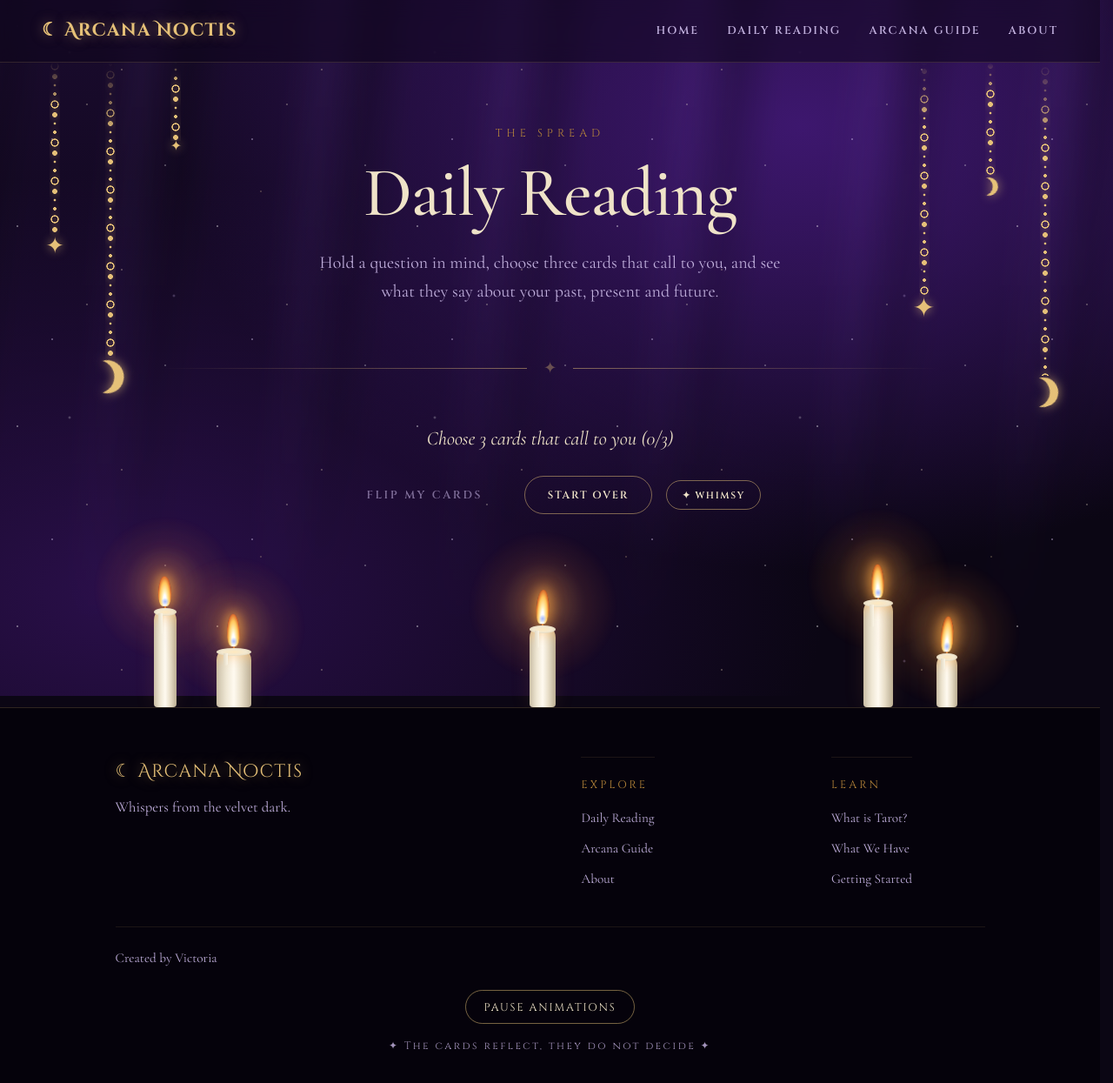
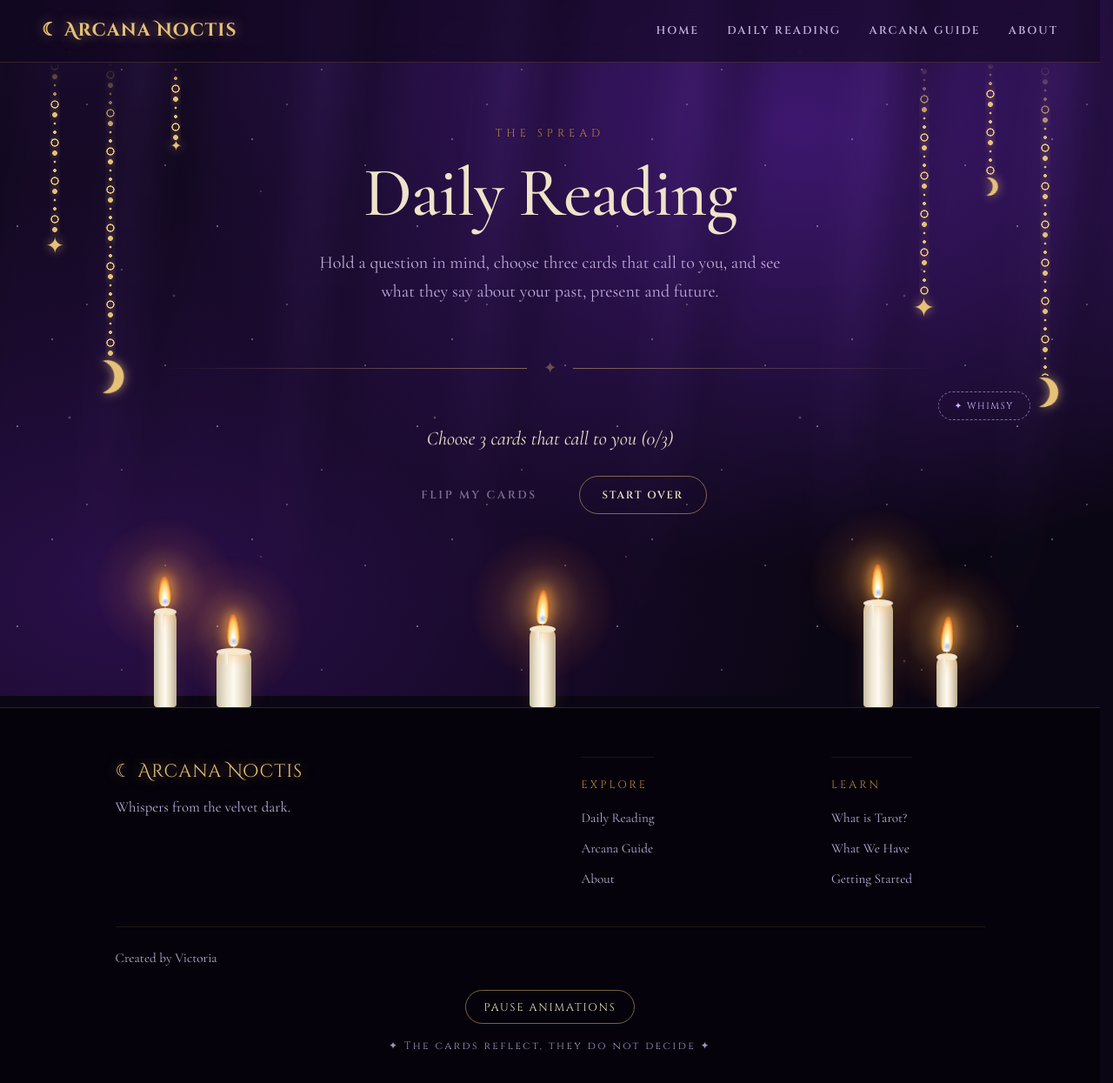
Before and after one commit to victoria-nikolaeva04/project_tarot_card, a Flask app: template templates/reading.html in a window 1280 px wide. Shown: the whole page at 87% size. Run offline with Flask 3, Linux system fonts and the light colour scheme; the template is opened without the code that fills it, so the values that code supplies are empty.

Commit message:
Fix the positioning of the whimsy button so it would make more sense in a UX sense

```diff
--- a/static/reading.css
+++ b/static/reading.css
@@ -221,12 +221,42 @@ body:has(.reading) {
 
 
 /* ---------- Whimsy mode: arch + shadow spots ---------- */
+/* the mode switch floats in the top-right corner, out of the flow so it never shifts the layout */
+#pick_section { position: relative; }
+
+.mode_row {
+    position: absolute;
+    top: -2.3rem;
+    right: 0;
+    transition: opacity 0.8s var(--ease-soft), visibility 0s;
+}
+
 .whimsy_btn {
-    padding: 0.5rem 1.1rem;
-    font-size: 0.68rem;
+    padding: 0.45rem 1.1rem;
+    border: 1px dashed rgba(212, 184, 255, 0.55);
+    border-radius: 999px;
+    background: transparent;
+    font-family: var(--font-head);
+    font-size: 0.66rem;
+    letter-spacing: 0.15em;
+    text-transform: uppercase;
+    color: var(--lilac);
+    cursor: pointer;
+    transition: background 0.5s var(--ease-out), box-shadow 0.5s var(--ease-out), border-color 0.5s var(--ease-out), transform 0.5s var(--ease-out);
+}
+
+.whimsy_btn:hover {
+    background: rgba(155, 93, 229, 0.2);
+    box-shadow: 0 0 18px rgba(155, 93, 229, 0.45);
+}
+
+.whimsy_btn:focus-visible {
+    outline: 2px solid var(--lilac);
+    outline-offset: 4px;
 }
 
 .whimsy_btn[aria-pressed="true"] {
+    border-style: solid;
     border-color: var(--lilac);
     background: rgba(155, 93, 229, 0.35);
     box-shadow: 0 0 18px rgba(155, 93, 229, 0.55);
@@ -415,6 +445,13 @@ body:has(.reading) {
     transition: max-height 1.2s var(--ease-soft), margin 1.2s var(--ease-soft), opacity 0.8s var(--ease-soft);
 }
 
+#pick_section.revealing .mode_row {
+    opacity: 0;
+    visibility: hidden;
+    pointer-events: none;
+    transition: opacity 0.8s var(--ease-soft), visibility 0s 0.8s;
+}
+
 #pick_section.revealing .pick_controls {
     max-height: 0;
     margin-bottom: 0;
--- a/templates/reading.html
+++ b/templates/reading.html
@@ -56,12 +56,16 @@
         <div class="reading_section">
             <!-- Step 1: pick three cards -->
             <section id="pick_section" aria-label="Choose your cards">
+                <!-- Display mode, kept apart from the reading actions below -->
+                <div class="mode_row">
+                    <button type="button" id="whimsy_btn" class="whimsy_btn" aria-pressed="false">✦ Whimsy</button>
+                </div>
+
                 <p id="pick_status" class="pick_status" aria-live="polite">Choose 3 cards that call to you (0/3)</p>
 
                 <div class="pick_controls">
                     <button type="button" id="reveal_btn" class="draw-btn" disabled>Flip My Cards</button>
                     <button type="button" id="reset_btn" class="flip_btn">Start Over</button>
-                    <button type="button" id="whimsy_btn" class="flip_btn whimsy_btn" aria-pressed="false">✦ Whimsy</button>
                 </div>
 
                 <div class="deck_grid" id="deck_grid">
```
